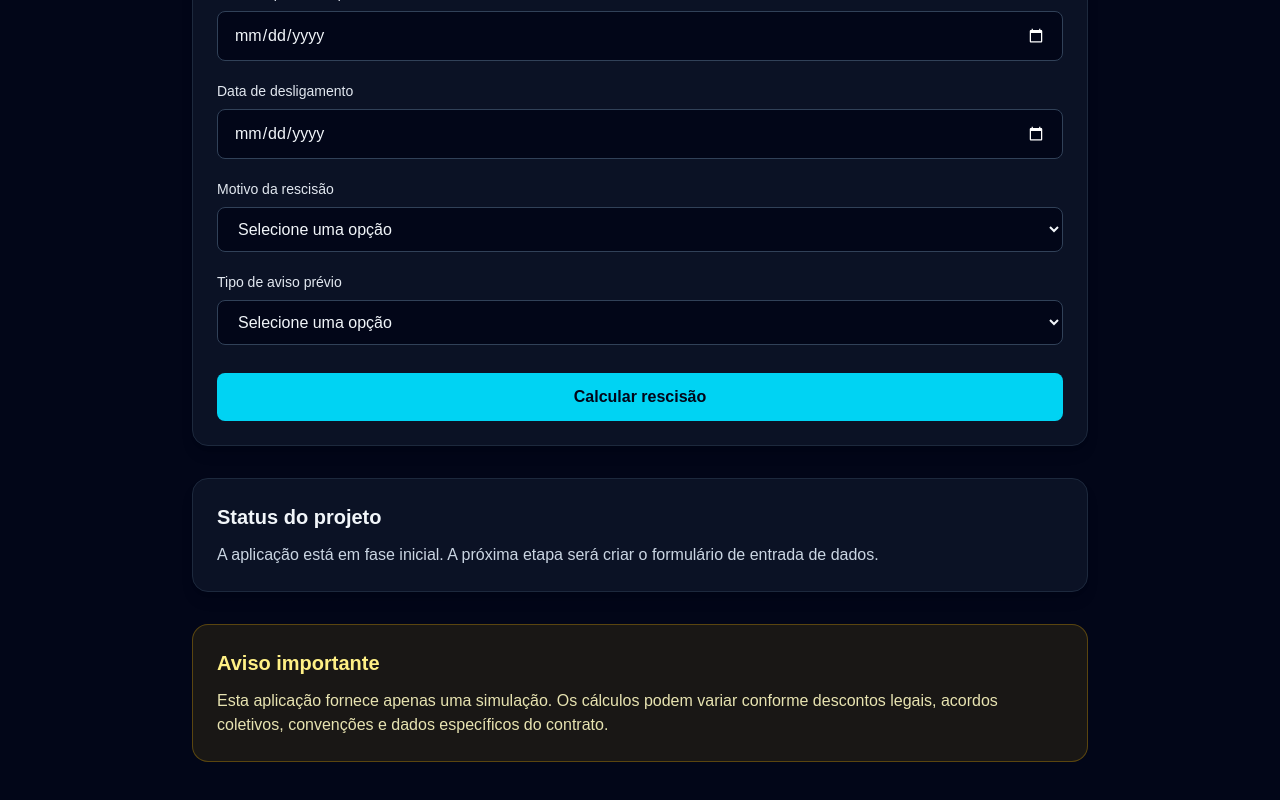
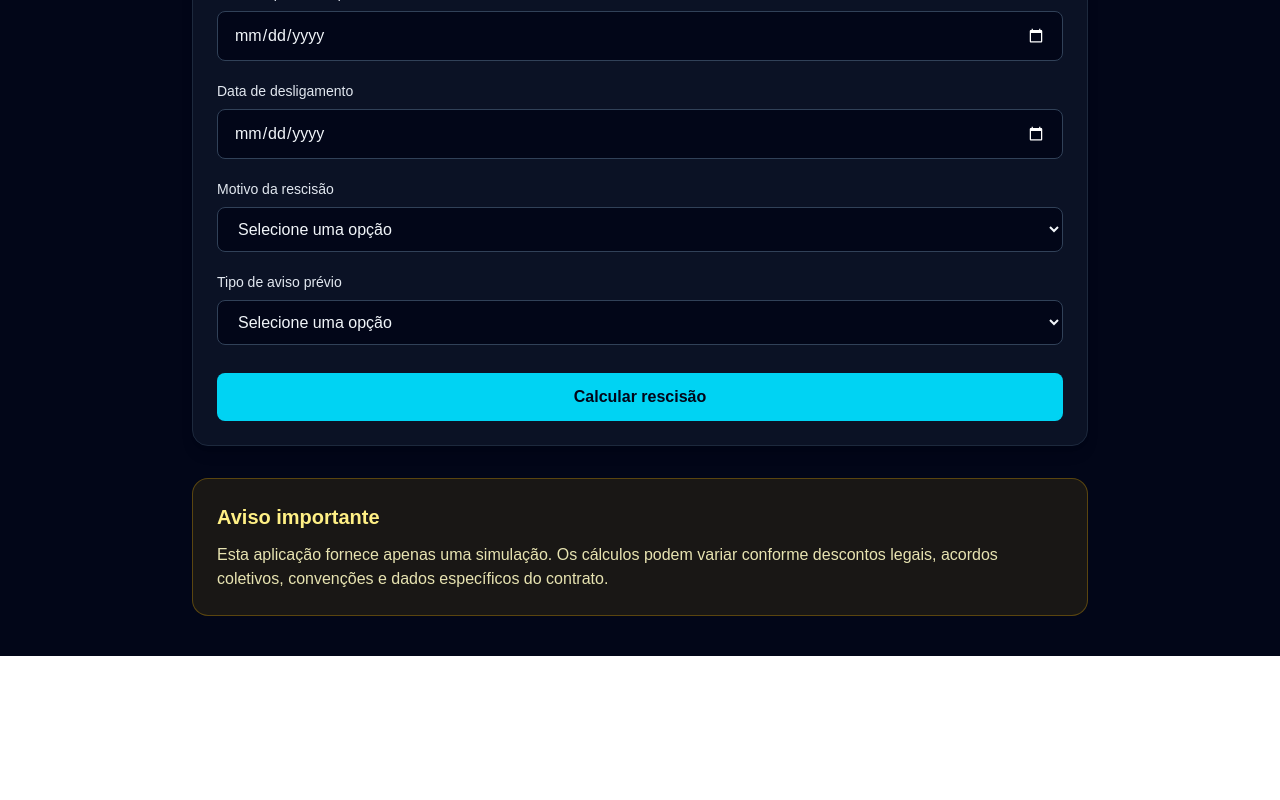
Before and after one commit to WellyAguiar/rescisao-calc, a Next.js app: page / in a window 1280 px wide. Shown: the part 550-1350 px from the top of the page. After the commit the page ends 1206 px from the top, so only its background shows below. Built offline with nearby package versions, Linux system fonts and the light colour scheme.

Commit message:
fix: remove project status from the homepage

```diff
--- a/src/app/page.tsx
+++ b/src/app/page.tsx
@@ -21,15 +21,6 @@ export default function Home() {
 
         <RescissionForm />
 
-        <div className="rounded-2xl border border-slate-800 bg-slate-900/70 p-6 shadow-lg">
-          <h2 className="text-xl font-semibold">Status do projeto</h2>
-
-          <p className="mt-3 text-slate-300">
-            A aplicação está em fase inicial. A próxima etapa será criar o
-            formulário de entrada de dados.
-          </p>
-        </div>
-
         <div className="rounded-2xl border border-yellow-500/30 bg-yellow-500/10 p-6">
           <h2 className="text-xl font-semibold text-yellow-200">
             Aviso importante
```
